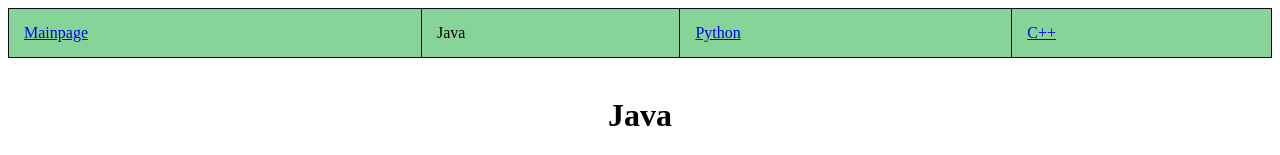
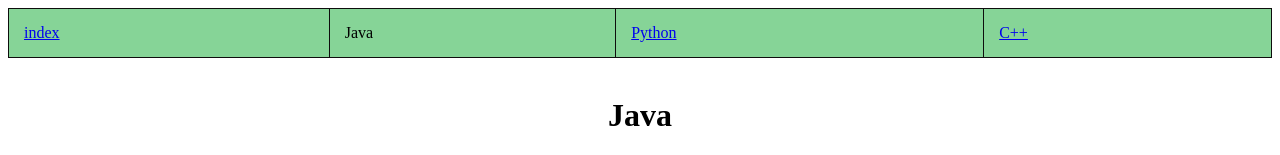
Before and after one commit to mustafasalem-ar/html-project-programming-languages, a plain HTML site: page java.html in a window 1280 px wide. Shown: the top 155 px of the page. Drawn offline with Linux system fonts and the light colour scheme.

Commit message:
Update java.html

```diff
--- a/java.html
+++ b/java.html
@@ -25,7 +25,7 @@
         <tbody>
             <tr>
               <td>
-                <a href="index.html">Mainpage</a>
+                <a href="index.html">index</a>
               </td>
               <td>  Java  </a></td>
               <td>
```
